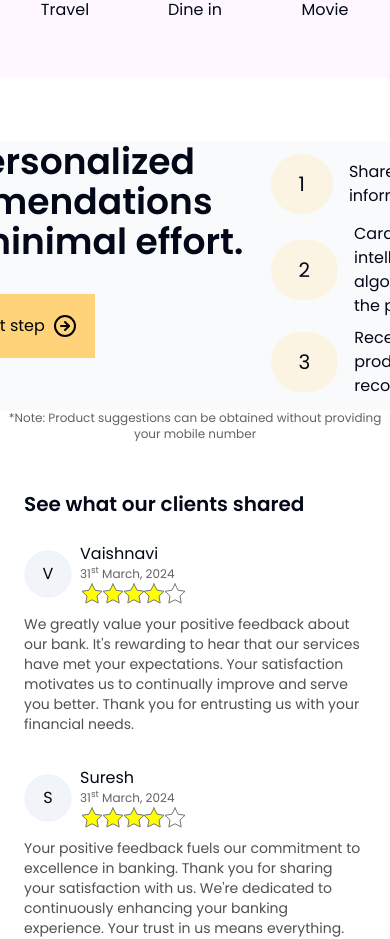
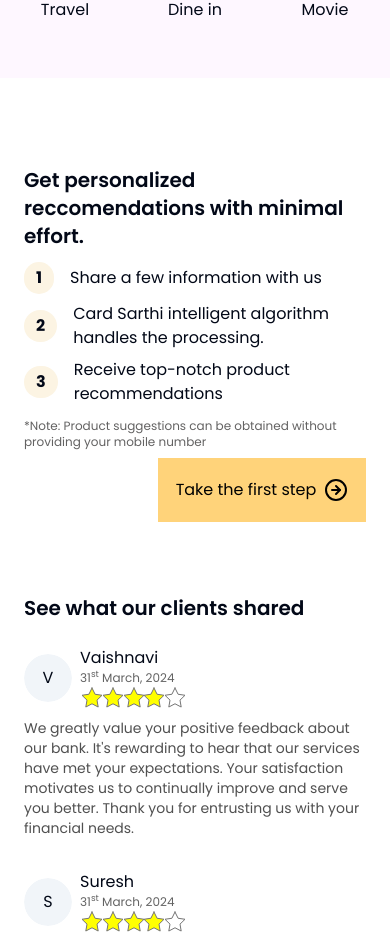
Before and after one commit to ohnishant/card-sarthi, a Next.js app: page / in a window 390 px wide. Shown: the part 911-1850 px from the top of the page. Built offline with nearby package versions, Linux system fonts and the light colour scheme.

Commit message:
responsive: steps

```diff
--- a/src/app/Steps.tsx
+++ b/src/app/Steps.tsx
@@ -1,12 +1,41 @@
+"use client";
 import { Button } from "@/components/ui/button";
+import { useMediaQuery } from "@/hooks/use-media-query";
 import { cn } from "@/lib/utils";
 import { CircleArrowRight } from "lucide-react";
 
 const Steps = () => {
+  const isDesktop = useMediaQuery("(min-width: 768px)");
+  return isDesktop ? <StepsDesktop /> : <StepsMobile />;
+};
+const StepsMobile = () => {
+  return (
+    <div className="flex flex-col my-12 p-6">
+      <strong className="text-xl font-semibold">
+        Get personalized reccomendations with minimal effort.
+      </strong>
+      <div className="flex flex-col gap-2 py-3">
+        {steps.map((step) => {
+          return <Step key={step.count} step={step.step} count={step.count} />;
+        })}
+      </div>
+      <div className="text-xs text-[#636262]">
+        *Note: Product suggestions can be obtained without providing your mobile
+        number
+      </div>
+      <div className="flex justify-end">
+        <Button className="h-16 mt-2 rounded-none bg-[#FFD37A] hover:bg-[#FFD38A] text-black w-52 gap-2 font-normal text-base items-center">
+          Take the first step <CircleArrowRight />
+        </Button>
+      </div>
+    </div>
+  );
+};
+const StepsDesktop = () => {
   return (
     <div className="w-full items-center justify-center flex-col my-12">
       <div className="flex w-full items-center justify-center">
-        <div className="w-[1118px] bg-gray-50 flex justify-between flex-row">
+        <div className="w-[1118px] flex justify-between flex-row">
           <div>
             <div className="flex flex-col w-96 gap-8">
               <strong className="text-4xl font-semibold">
@@ -45,7 +74,9 @@
 }) => {
   return (
     <div className={cn("flex flex-row gap-4 items-center", className)}>
-      <div className="rounded-full bg-[#FCF4E3] text-xl px-7 py-4">{count}</div>
+      <div className="rounded-full bg-[#FCF4E3] md:text-xl font-bold md:font-normal px-3 py-1 md:px-7 md:py-4">
+        {count}
+      </div>
       <div>{step}</div>
     </div>
   );
```
